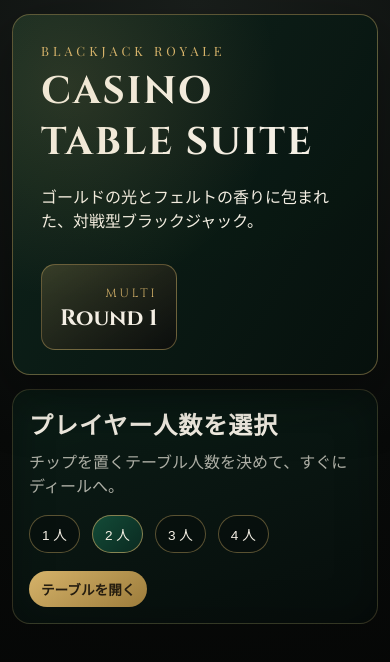
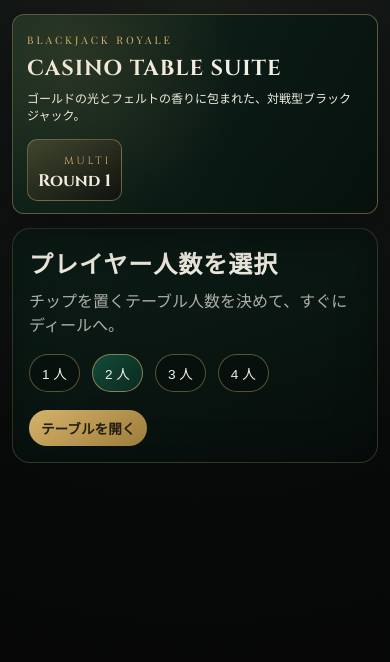
Before and after one commit to hisuic/blackjack-v-multi, a React (Vite) app: page / in a window 390 px wide. Shown: the top 662 px of the page. Built offline with nearby package versions, Linux system fonts and the light colour scheme.

Commit message:
Shrink hero block for mobile

```diff
--- a/src/styles.css
+++ b/src/styles.css
@@ -437,8 +437,37 @@ body {
     min-height: 100svh;
   }
 
-  .app--table .hero {
-    display: none;
+  .hero {
+    padding: 12px 14px;
+    border-radius: 12px;
+  }
+
+  .hero__label {
+    font-size: 0.65rem;
+    letter-spacing: 3px;
+  }
+
+  .hero__title h1 {
+    font-size: 1.35rem;
+    letter-spacing: 1px;
+  }
+
+  .hero__title p {
+    font-size: 0.75rem;
+    margin: 0;
+  }
+
+  .hero__badge {
+    padding: 8px 10px;
+    border-radius: 10px;
+  }
+
+  .hero__badge span {
+    font-size: 0.65rem;
+  }
+
+  .hero__badge strong {
+    font-size: 1.05rem;
   }
 
   .panel {
```
